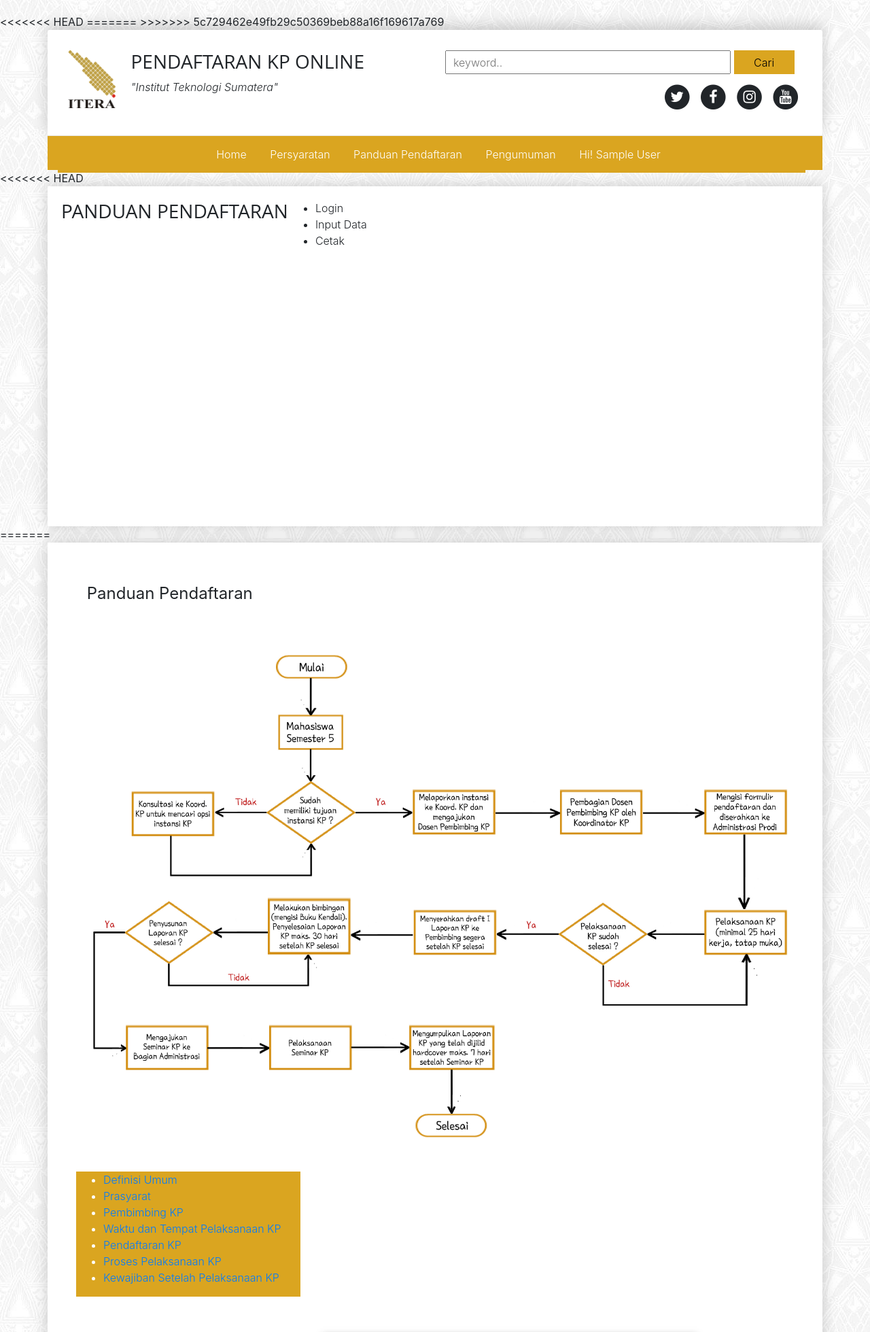
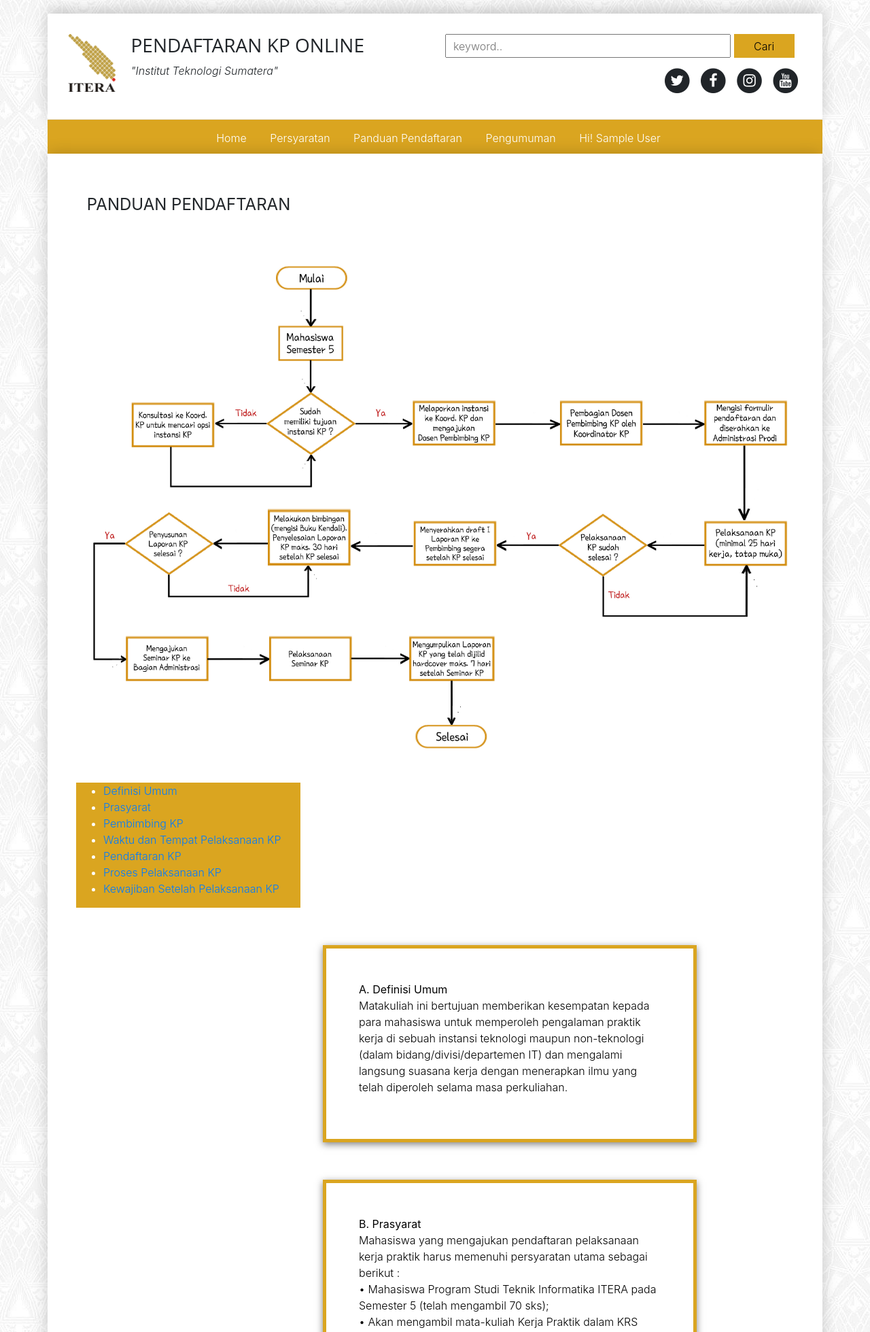
Before and after one commit to sikape/SIKaPe, a CodeIgniter app: the page made by application/views/panduan.php in a window 1280 px wide. Shown: the top 1959 px of the page at 68% size. Run offline with CodeIgniter, Linux system fonts and the light colour scheme; the visitor is signed in with stand-in values (Sample User, id 1); some libraries are stand-ins or nearby versions.

Commit message:
Update panduan.php

```diff
--- a/application/views/panduan.php
+++ b/application/views/panduan.php
@@ -9,11 +9,8 @@
 
     <!-- Custom Stylesheet -->
     <link rel="stylesheet" type="text/css" href="<?=base_url()?>assets/css/style.css">
-<<<<<<< HEAD
-=======
     <link rel="stylesheet" type="text/css" href="<?=base_url()?>assets/css/panduanpendaftaran.css">
     <link href='https://fonts.googleapis.com/css?family=Lato:100,400,700' rel='stylesheet' type='text/css'>
->>>>>>> 5c729462e49fb29c50369beb88a16f169617a769
 
     <!-- Bootstrap -->
     <link href="<?=base_url()?>assets/css/bootstrap.min.css" rel="stylesheet">
@@ -113,21 +110,9 @@
     </div>
     </div>
 
-<<<<<<< HEAD
-      <div class="container">
-      <div class="row content">
-        <h3>PANDUAN PENDAFTARAN</h3>
-        <ul>
-          <li>Login</li>
-          <li>Input Data</li>
-          <li>Cetak</li>
-        </ul>
-      </div>
-      </div>
-=======
     <div class="container">
       <div class="row content">
-        <p style="font-size: 24px; margin: 1cm"><b>Panduan Pendaftaran</b></p>
+        <p style="font-size: 24px; margin: 1cm"><b>PANDUAN PENDAFTARAN</b></p>
 
         <figure class="wp-block-image">
           <img src="<?=base_url()?>/assets/img/Flowchart-KP.jpg" alt class="wp-image-525" srcset="<?=base_url()?>/assets/img/Flowchart-KP.jpg 3508w, <?=base_url()?>/assets/img/Flowchart-KP.jpg 300w, <?=base_url()?>/assets/img/Flowchart-KP.jpg 768w, <?=base_url()?>/assets/img/Flowchart-KP.jpg" sizes="(max-width: 3508px) 100vw, 3508px" style="vertical-align: middle; max-width: 100%; border: 0;" >
@@ -223,7 +208,6 @@
         </div>
     </div>
   </div>
->>>>>>> 5c729462e49fb29c50369beb88a16f169617a769
 
     <div class="container footer">
       <div class="row">
@@ -239,9 +223,6 @@
     <!-- Include all compiled plugins (below), or include individual files as needed -->
     <script src="js/bootstrap.min.js"></script>
     <script src="js/script.js"></script>
-<<<<<<< HEAD
-=======
     <script src="js/jumpmenu.js"></script>
->>>>>>> 5c729462e49fb29c50369beb88a16f169617a769
   </body>
 </html>
```
